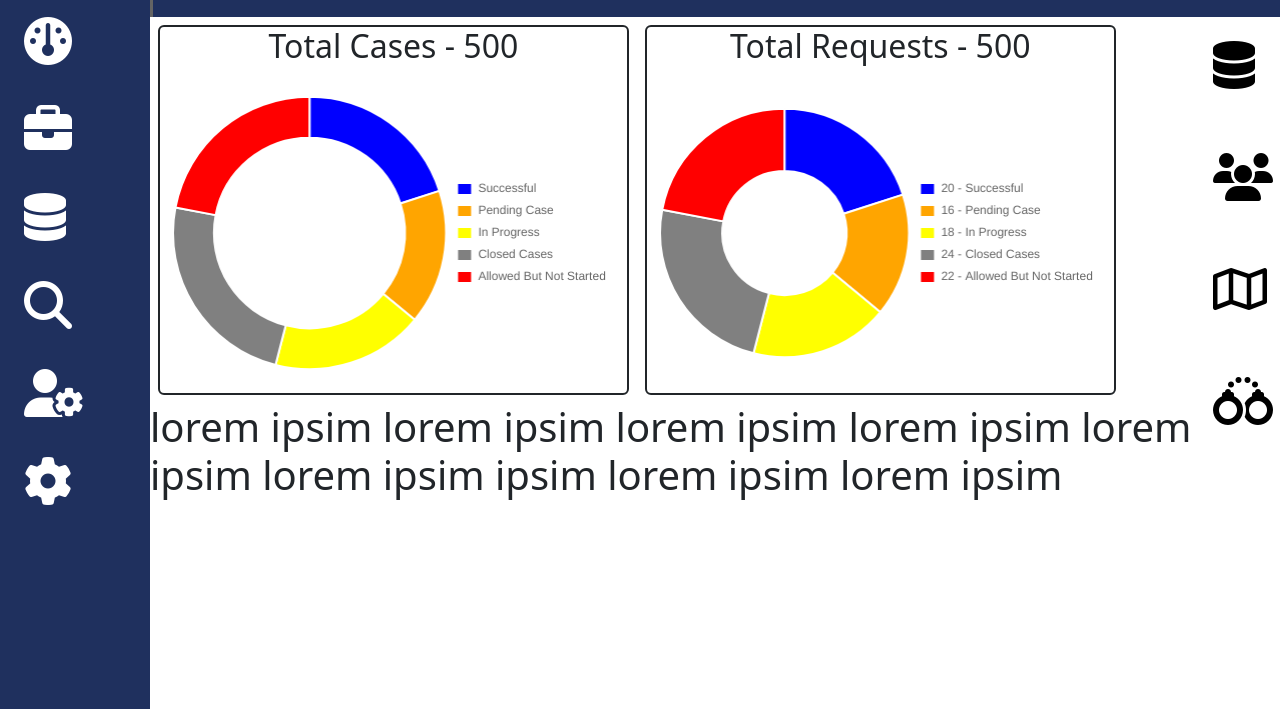
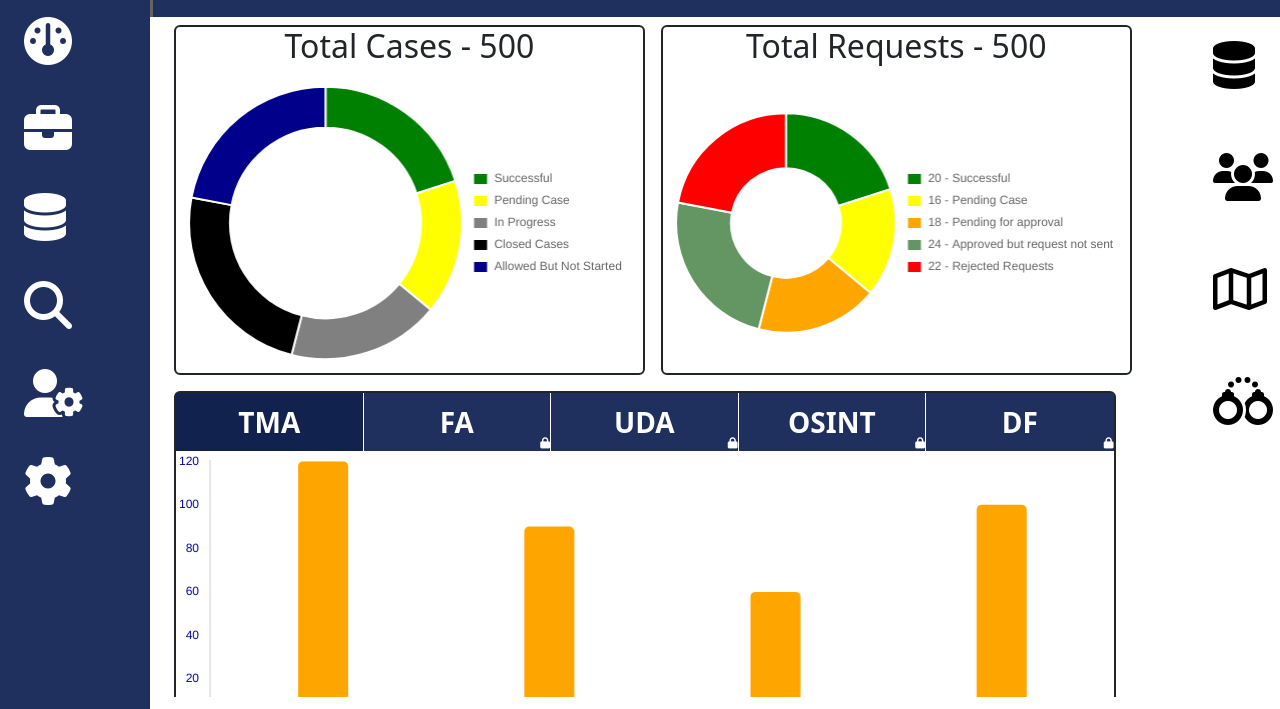
Before and after one commit to harsh116/dashboard-assignment, a plain HTML site: page index.html in a window 1280 px wide. Shown: the part 91-800 px from the top of the page. Drawn offline with nearby package versions, Linux system fonts and the light colour scheme.

Commit message:
bargraph done

```diff
--- a/css/chart.css
+++ b/css/chart.css
@@ -1,11 +1,50 @@
+@import "./config.css";
 .doughnuts canvas {
   max-width: 100%;
 }
 
 .doughnut {
   width: 100%;
-  height: 40vh;
+  height: 30vh;
   min-height: 300px;
+}
+
+.bar-graph {
+  height: 30vh;
+  min-height: 300px;
+}
+
+.bar-graph-section .nav > * {
+  width: 20%;
+  background-color: var(--primary);
+  padding: 0.5rem;
+  cursor: pointer;
+  position: relative;
+}
+
+.bar-graph-section .nav > *::after {
+  /* content: url("assets/padlock-3-16.ico"); */
+  content: "\f023";
+  position: absolute;
+  bottom: 0;
+  right: 0;
+  font-size: 0.7rem;
+  font-family: "Font Awesome 6 Free";
+  color: white;
+}
+
+.bar-graph-section .nav > *.selected::after {
+  /* content: url("assets/padlock-3-16.ico"); */
+  content: "";
+}
+
+.bar-graph-section .nav > *:hover,
+.bar-graph-section .nav > *.selected {
+  background-color: var(--hover-secondary);
+}
+
+.bar-graph-section .white-gap-right {
+  border-right: 1px solid white;
 }
 
 @media (max-width: 400px) {
--- a/css/config.css
+++ b/css/config.css
@@ -1,4 +1,5 @@
 :root {
   --primary: #1f305e;
   --hover: #4682b4;
+  --hover-secondary: #12224f;
 }
--- a/css/utility.css
+++ b/css/utility.css
@@ -30,7 +30,7 @@
 }
 
 .mh-80-vh {
-  max-height: 80vh;
+  max-height: 85vh;
 }
 
 .border-gray {
--- a/index.html
+++ b/index.html
@@ -17,6 +17,11 @@
       integrity="sha384-YvpcrYf0tY3lHB60NNkmXc5s9fDVZLESaAA55NDzOxhy9GkcIdslK1eN7N6jIeHz"
       crossorigin="anonymous"
     ></script>
+    <script>
+      window.FontAwesomeConfig = {
+        searchPseudoElements: true,
+      };
+    </script>
     <link
       href="https://cdn.jsdelivr.net/npm/bootstrap-icons/font/bootstrap-icons.css"
       rel="stylesheet"
@@ -199,7 +204,7 @@
           <div class="row m-0 doughnuts">
             <!-- first doughnut -->
             <div
-              class="border border-2 col-md-5 col-10 border-dark m-2 rounded d-flex flex-column align-items-center justify-content-center"
+              class="border border-2 col-md-5 col-10 border-dark m-2 ms-md-4 rounded d-flex flex-column align-items-center justify-content-center"
             >
               <h2>Total Cases - <span id="casesNumbers">500</span></h2>
               <div class="doughnut position-relative">
@@ -227,11 +232,31 @@
 
           <!-- <canvas id="totalRequestsChart"></canvas> -->
 
-          <div class="z-5">
+          <!-- <div class="z-5">
             <h1 class="">
               lorem ipsim lorem ipsim lorem ipsim lorem ipsim lorem ipsim lorem
               ipsim ipsim lorem ipsim lorem ipsim
             </h1>
+          </div> -->
+
+          <!-- bar graph -->
+          <div class="bar-graph-section row m-0">
+            <div
+              class="col-10 border border-dark border-2 rounded m-2 mx-md-4 p-0"
+            >
+              <div
+                class="nav d-flex w-100 text-white m-0 text-center fs-3 fw-bolder"
+              >
+                <div class="white-gap-right selected">TMA</div>
+                <div class="white-gap-right">FA</div>
+                <div class="white-gap-right">UDA</div>
+                <div class="white-gap-right">OSINT</div>
+                <div class="">DF</div>
+              </div>
+              <div class="bar-graph">
+                <canvas style="width: 100%" id="casesBarChart"></canvas>
+              </div>
+            </div>
           </div>
         </div>
       </div>
--- a/script.js
+++ b/script.js
@@ -6,14 +6,16 @@
 // location
 // arrests
 
+const tickColor = "rgb(0,0,150)";
+
 const totalCases = 500;
 const totalRequests = 500;
 
 const casesData = [100, 80, 90, 120, 110];
 const requestsData = [100, 80, 90, 120, 110];
 
-const casesColors = ["blue", "orange", "yellow", "gray", "red"];
-const requestsColors = ["blue", "orange", "yellow", "gray", "red"];
+const casesColors = ["green", "yellow", "gray", "black", "darkblue"];
+const requestsColors = ["green", "yellow", "orange", "rgb(100,150,100)", "red"];
 
 const requestDataPercents = requestsData.map((requestsData) =>
   Math.floor((requestsData / totalRequests) * 100)
@@ -31,9 +33,9 @@ const casesLabels = [
 const requestsLabels = [
   "Successful",
   "Pending Case",
-  "In Progress",
-  "Closed Cases",
-  "Allowed But Not Started",
+  "Pending for approval",
+  "Approved but request not sent",
+  "Rejected Requests",
 ].map((caseLabel, i) => `${requestDataPercents[i]} - ${caseLabel}`);
 
 const chartoptions = {
@@ -99,16 +101,70 @@ const chartoptions = {
   //   },
 };
 
+const bargraphOptions = {
+  responsive: true,
+  maintainAspectRatio: false,
+
+  scales: {
+    x: {
+      border: {
+        width: 2,
+      },
+      grid: {
+        display: false,
+      },
+
+      ticks: {
+        // backdropColor: "#1f305e",
+        // backdropColor: "rgba(0,0,0,1)",
+        color: tickColor,
+      },
+    },
+
+    y: {
+      suggestedMin: 0,
+      suggestedMax: 120,
+
+      border: {
+        width: 2,
+      },
+      grid: {
+        display: false,
+      },
+      ticks: {
+        // backdropColor: "#1f305e",
+        // backdropColor: "rgba(0,0,0,1)",
+        color: tickColor,
+      },
+    },
+  },
+
+  maxBarThickness: 50,
+  barPercentage: 0.5,
+  borderRadius: {
+    topLeft: "5",
+    topRight: "5",
+  },
+  //   backgroundColor: "#1f305e",
+
+  plugins: {
+    legend: {
+      display: false,
+    },
+  },
+};
+
 document.querySelector("#casesNumbers").textContent = totalCases;
 document.querySelector("#requestsNumbers").textContent = totalRequests;
 
+// callback function to handle click event of hamburger icon
 function expand() {
   document.querySelector(".leftside").classList.toggle("expanded");
 }
 
 const totalRequestsCtx = document.querySelector("#totalRequestsChart");
-
 const totalCasesCtx = document.querySelector("#totalCasesChart");
+const casesBarChartCtx = document.querySelector("#casesBarChart");
 
 function totalCasesDraw() {
   const totalCasesChart = new Chart(totalCasesCtx, {
@@ -152,5 +208,23 @@ function totalRequestsDraw() {
   });
 }
 
+function casesBarChartDraw() {
+  const casesBarChart = new Chart(casesBarChartCtx, {
+    type: "bar",
+    data: {
+      labels: ["CDR", "IPDR", "PCAP", "ISD"],
+      datasets: [
+        {
+          data: [120, 90, 60, 100],
+          backgroundColor: "orange",
+        },
+      ],
+    },
+
+    options: bargraphOptions,
+  });
+}
+
 totalCasesDraw();
 totalRequestsDraw();
+casesBarChartDraw();
```
